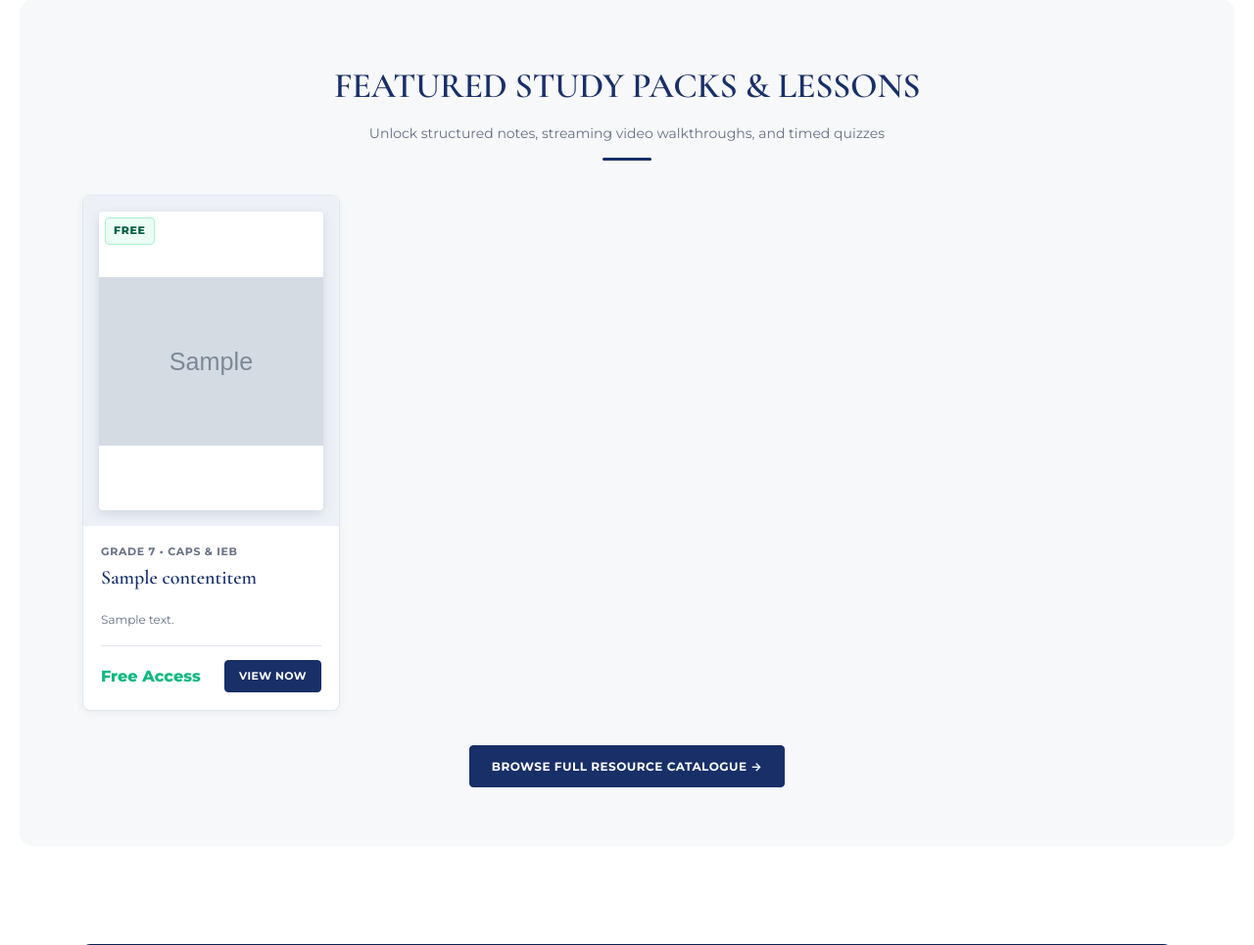
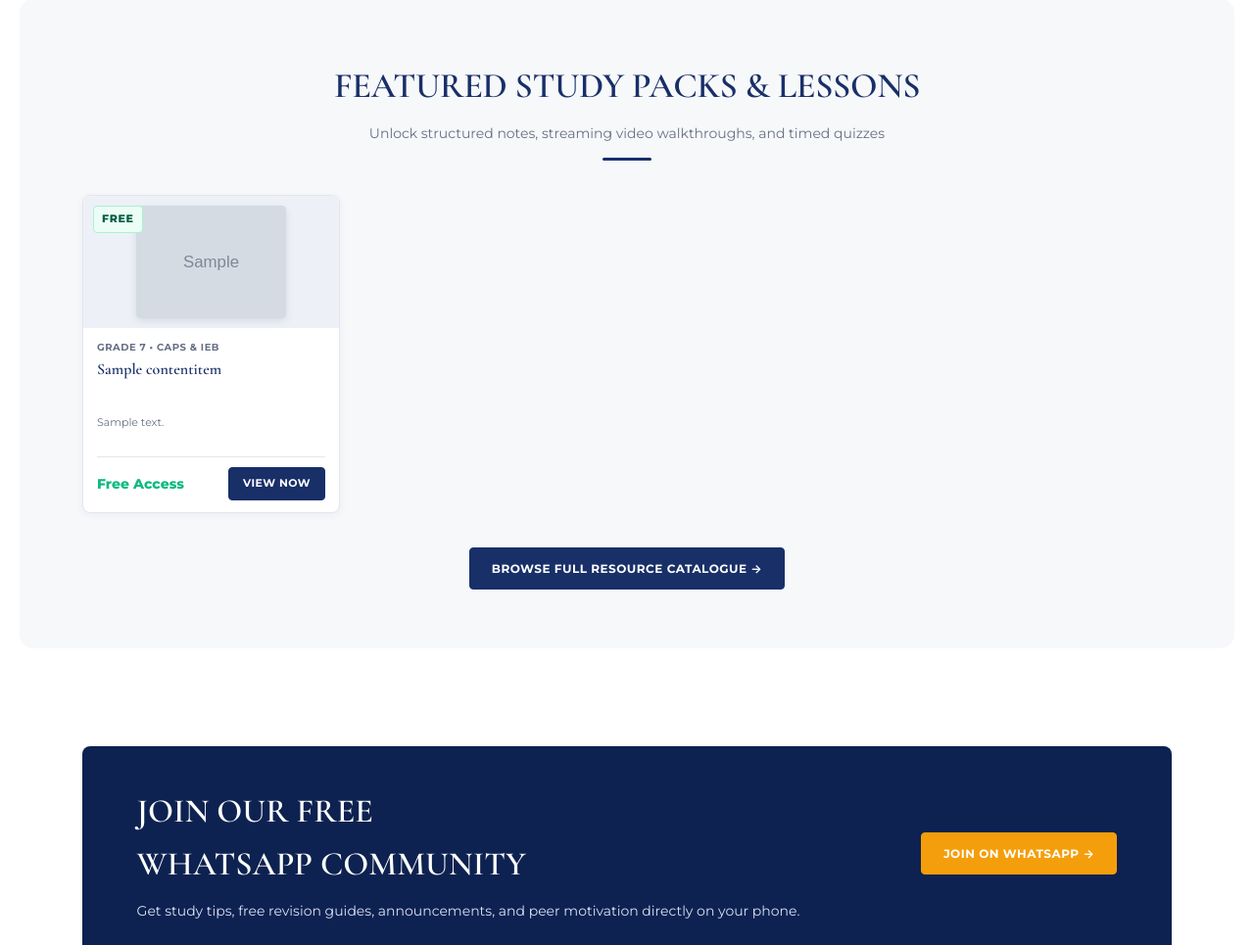
Before and after one commit to Recusants/rodz-tutoring, a Django app: page / in a window 1280 px wide. Shown: the part 1194-2159 px from the top of the page at 98% size. Run offline with Django 5.2, Linux system fonts and the light colour scheme; tables that the repository leaves empty hold one stand-in row (values such as "Sample post"); grey boxes marked "Sample" are stand-in pictures.

Commit message:
Fix login form email field and dashboard template syntax, compact course card heights

```diff
--- a/static/css/theme.css
+++ b/static/css/theme.css
@@ -437,63 +437,78 @@ h1, h2, h3, h4 {
   transition: all 0.25s ease;
 }
 .resource-card:hover {
-  transform: translateY(-4px);
+  transform: translateY(-3px);
   box-shadow: var(--shadow-md);
 }
 .resource-card-cover {
   background: #edf1f7;
-  padding: 16px;
+  padding: 10px 12px;
   text-align: center;
   position: relative;
+  height: 135px;
+  display: flex;
+  align-items: center;
+  justify-content: center;
 }
 .resource-card-cover img {
-  width: 100%;
-  aspect-ratio: 3/4;
+  max-height: 115px;
+  width: auto;
+  max-width: 90%;
   object-fit: contain;
   background: #fff;
   border-radius: 4px;
-  box-shadow: 0 4px 12px rgba(18, 34, 74, 0.12);
+  box-shadow: 0 3px 8px rgba(18, 34, 74, 0.1);
 }
 .resource-card-cover .top-badge {
   position: absolute;
-  top: 22px;
-  left: 22px;
+  top: 10px;
+  left: 10px;
 }
 .resource-card-body {
-  padding: 18px;
+  padding: 12px 14px;
   display: flex;
   flex-direction: column;
   flex: 1;
 }
 .resource-card-body .meta {
-  font-size: 11px;
+  font-size: 10px;
   font-weight: 700;
   text-transform: uppercase;
   color: var(--muted);
-  letter-spacing: 0.06em;
-  margin-bottom: 6px;
+  letter-spacing: 0.05em;
+  margin-bottom: 4px;
 }
 .resource-card-body h3 {
-  font-size: 20px;
-  line-height: 1.15;
-  margin-bottom: 10px;
+  font-size: 16px;
+  line-height: 1.25;
+  margin-bottom: 6px;
+  display: -webkit-box;
+  -webkit-line-clamp: 2;
+  -webkit-box-orient: vertical;
+  overflow: hidden;
+  min-height: 40px;
 }
 .resource-card-body p {
-  font-size: 12px;
+  font-size: 11px;
   color: var(--muted);
-  line-height: 1.55;
-  margin-bottom: 16px;
-  flex: 1;
+  line-height: 1.45;
+  margin-bottom: 10px;
+  display: -webkit-box;
+  -webkit-line-clamp: 2;
+  -webkit-box-orient: vertical;
+  overflow: hidden;
+  min-height: 32px;
 }
 .resource-card-footer {
-  padding-top: 14px;
+  padding-top: 10px;
+  margin-top: auto;
   border-top: 1px solid var(--line);
   display: flex;
   align-items: center;
   justify-content: space-between;
 }
 .resource-card-footer .cost {
-  font-size: 16px;
+  font-size: 14px;
   font-weight: 800;
   color: var(--blue);
 }
--- a/templates/accounts/dashboard.html
+++ b/templates/accounts/dashboard.html
@@ -171,7 +171,7 @@
                   <td style="padding: 12px 8px;">{{ tx.description }}</td>
                   <td style="padding: 12px 8px;"><span class="badge curriculum" style="font-size: 10px;">{{ tx.get_transaction_type_display }}</span></td>
                   <td style="padding: 12px 8px; text-align: right; font-weight: 800; color: {% if tx.amount > 0 %}var(--green){% else %}var(--red){% endif %};">
-                    {{ tx.amount:+d }} Coins
+                    {% if tx.amount > 0 %}+{{ tx.amount }}{% else %}{{ tx.amount }}{% endif %} Coins
                   </td>
                 </tr>
               {% endfor %}
--- a/templates/wallet/admin_credit_panel.html
+++ b/templates/wallet/admin_credit_panel.html
@@ -115,7 +115,7 @@
               <td style="padding: 10px 8px;">{{ tx.description }}</td>
               <td style="padding: 10px 8px; color: var(--muted);">{{ tx.created_by.email|default:"System" }}</td>
               <td style="padding: 10px 8px; text-align: right; font-weight: 800; color: {% if tx.amount > 0 %}var(--green){% else %}var(--red){% endif %};">
-                {{ tx.amount:+d }}
+                {% if tx.amount > 0 %}+{{ tx.amount }}{% else %}{{ tx.amount }}{% endif %}
               </td>
             </tr>
           {% empty %}
```
Also changed, not shown: accounts/forms.py (+11 -2 lines), accounts/tests.py (+13 -0 lines).
